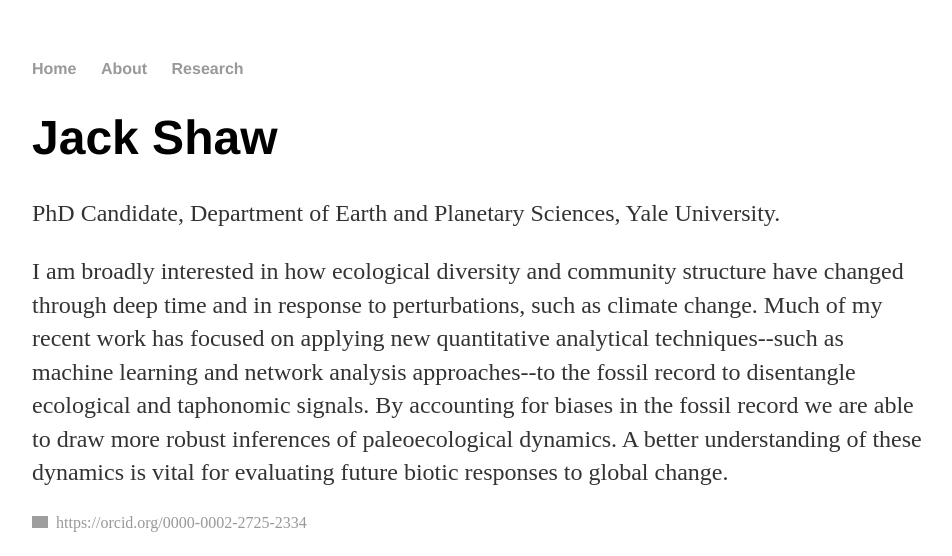
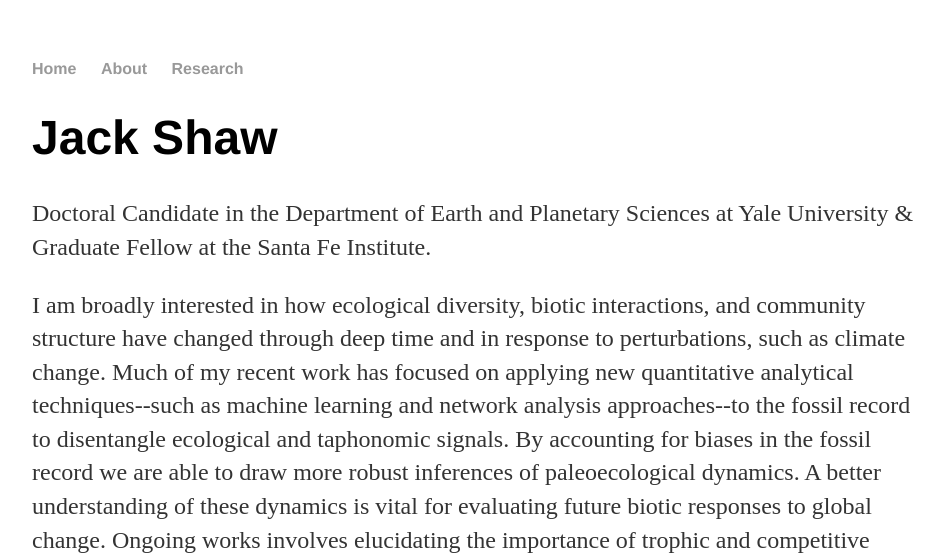
Before and after one commit to jackolivershaw/jackolivershaw.github.io, a Jekyll site: the page built from index.html, in a window 1280 px wide. Shown: the top 556 px of the page, without its empty margins (160-1112 px from the left). Built offline with Jekyll 4.4.1, drawn with Linux system fonts in a browser that asks for light colours; some of the changed text lies outside the part shown; grey boxes are pictures that could not be loaded.

Commit message:
Update index.html

```diff
--- a/index.html
+++ b/index.html
@@ -4,8 +4,8 @@
 ---
 <div class="blurb">
 	<h1>Jack Shaw</h1>
-	<p>PhD Candidate, Department of Earth and Planetary Sciences, Yale University.</p>
-	<p>I am broadly interested in how ecological diversity and community structure have changed through deep time and in response to perturbations, such as climate change. Much of my recent work has focused on applying new quantitative analytical techniques--such as machine learning and network analysis approaches--to the fossil record to disentangle ecological and taphonomic signals. By accounting for biases in the fossil record we are able to draw more robust inferences of paleoecological dynamics. A better understanding of these dynamics is vital for evaluating future biotic responses to global change.</p>
+	<p>Doctoral Candidate in the Department of Earth and Planetary Sciences at Yale University & Graduate Fellow at the Santa Fe Institute.</p>
+	<p>I am broadly interested in how ecological diversity, biotic interactions, and community structure have changed through deep time and in response to perturbations, such as climate change. Much of my recent work has focused on applying new quantitative analytical techniques--such as machine learning and network analysis approaches--to the fossil record to disentangle ecological and taphonomic signals. By accounting for biases in the fossil record we are able to draw more robust inferences of paleoecological dynamics. A better understanding of these dynamics is vital for evaluating future biotic responses to global change. Ongoing works involves elucidating the importance of trophic and competitive interactions in driving macroevolutionary dynamics.</p>
 	<p></p>
 	<div itemscope itemtype="https://schema.org/Person"><a itemprop="sameAs" content="https://orcid.org/0000-0002-2725-2334" href="https://orcid.org/0000-0002-2725-2334" target="orcid.widget" rel="me noopener noreferrer" style="vertical-align:top;"><img src="https://orcid.org/sites/default/files/images/orcid_16x16.png" style="width:1em;margin-right:.5em;" alt="ORCID iD icon">https://orcid.org/0000-0002-2725-2334</a></div>
 	<p></p>
```
